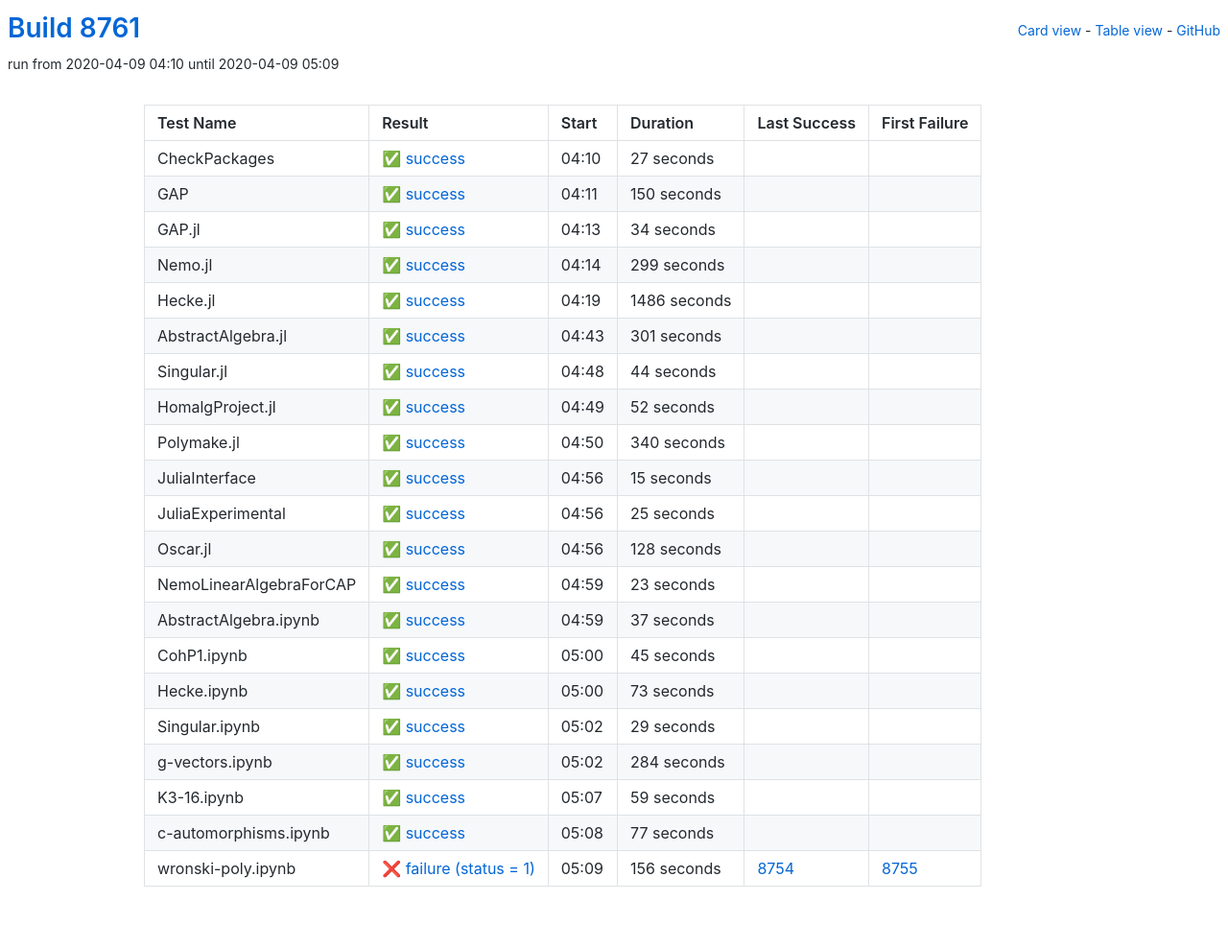
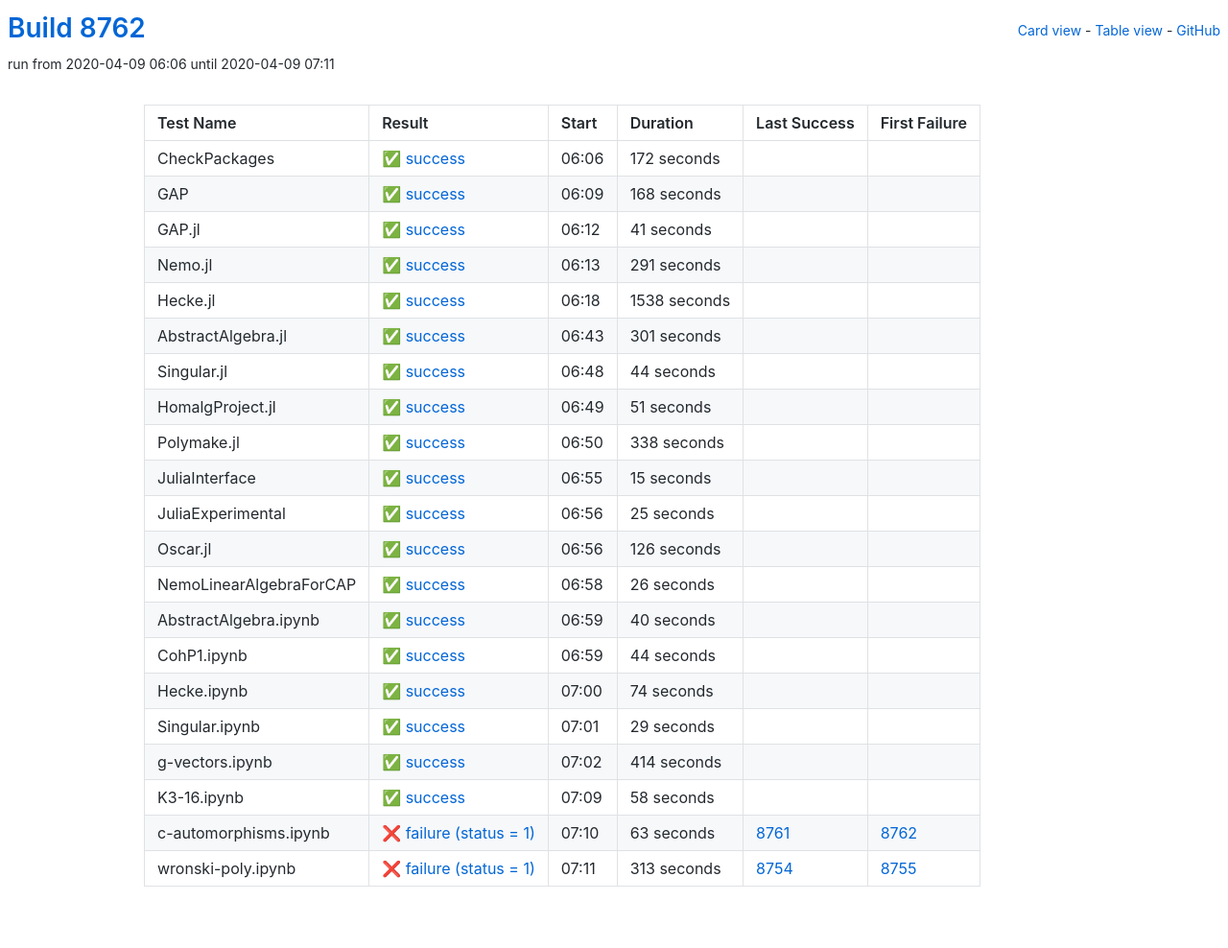
Before and after one commit to oscar-system/oscar-ci-status, a Jekyll site: the page built from table.html, in a window 1280 px wide. Shown: the whole page at 96% size. Built offline with Jekyll 4.4.1, drawn with Linux system fonts in a browser that asks for light colours.

Commit message:
Build 8762

```diff
--- a/_data/ci.yml
+++ b/_data/ci.yml
@@ -1,60 +1,60 @@
-build: 8761
-build_url: https://oscarci.mathematik.uni-kl.de/job/oscar/8761/
+build: 8762
+build_url: https://oscarci.mathematik.uni-kl.de/job/oscar/8762/
 job: oscar
 tests:
-- duration: 27
+- duration: 172
   exitcode: 0
   first_failure: false
   first_failure_url: null
   last_success: false
   last_success_url: null
-  log: https://oscarci.mathematik.uni-kl.de/job/oscar/8761/artifact/logs/build-8761/CheckPackages.log
+  log: https://oscarci.mathematik.uni-kl.de/job/oscar/8762/artifact/logs/build-8762/CheckPackages.log
   name: CheckPackages
-  start: 2020-04-09 04:10
+  start: 2020-04-09 06:06
   status: success
   success: true
-- duration: 150
+- duration: 168
   exitcode: 0
   first_failure: false
   first_failure_url: null
   last_success: false
   last_success_url: null
-  log: https://oscarci.mathematik.uni-kl.de/job/oscar/8761/artifact/logs/build-8761/GAP.log
+  log: https://oscarci.mathematik.uni-kl.de/job/oscar/8762/artifact/logs/build-8762/GAP.log
   name: GAP
-  start: 2020-04-09 04:11
+  start: 2020-04-09 06:09
   status: success
   success: true
-- duration: 34
+- duration: 41
   exitcode: 0
   first_failure: false
   first_failure_url: null
   last_success: false
   last_success_url: null
-  log: https://oscarci.mathematik.uni-kl.de/job/oscar/8761/artifact/logs/build-8761/GAP.jl.log
+  log: https://oscarci.mathematik.uni-kl.de/job/oscar/8762/artifact/logs/build-8762/GAP.jl.log
   name: GAP.jl
-  start: 2020-04-09 04:13
+  start: 2020-04-09 06:12
   status: success
   success: true
-- duration: 299
+- duration: 291
   exitcode: 0
   first_failure: false
   first_failure_url: null
   last_success: false
   last_success_url: null
-  log: https://oscarci.mathematik.uni-kl.de/job/oscar/8761/artifact/logs/build-8761/Nemo.jl.log
+  log: https://oscarci.mathematik.uni-kl.de/job/oscar/8762/artifact/logs/build-8762/Nemo.jl.log
   name: Nemo.jl
-  start: 2020-04-09 04:14
+  start: 2020-04-09 06:13
   status: success
   success: true
-- duration: 1486
+- duration: 1538
   exitcode: 0
   first_failure: false
   first_failure_url: null
   last_success: false
   last_success_url: null
-  log: https://oscarci.mathematik.uni-kl.de/job/oscar/8761/artifact/logs/build-8761/Hecke.jl.log
+  log: https://oscarci.mathematik.uni-kl.de/job/oscar/8762/artifact/logs/build-8762/Hecke.jl.log
   name: Hecke.jl
-  start: 2020-04-09 04:19
+  start: 2020-04-09 06:18
   status: success
   success: true
 - duration: 301
@@ -63,9 +63,9 @@ tests:
   first_failure_url: null
   last_success: false
   last_success_url: null
-  log: https://oscarci.mathematik.uni-kl.de/job/oscar/8761/artifact/logs/build-8761/AbstractAlgebra.jl.log
+  log: https://oscarci.mathematik.uni-kl.de/job/oscar/8762/artifact/logs/build-8762/AbstractAlgebra.jl.log
   name: AbstractAlgebra.jl
-  start: 2020-04-09 04:43
+  start: 2020-04-09 06:43
   status: success
   success: true
 - duration: 44
@@ -74,31 +74,31 @@ tests:
   first_failure_url: null
   last_success: false
   last_success_url: null
-  log: https://oscarci.mathematik.uni-kl.de/job/oscar/8761/artifact/logs/build-8761/Singular.jl.log
+  log: https://oscarci.mathematik.uni-kl.de/job/oscar/8762/artifact/logs/build-8762/Singular.jl.log
   name: Singular.jl
-  start: 2020-04-09 04:48
+  start: 2020-04-09 06:48
   status: success
   success: true
-- duration: 52
+- duration: 51
   exitcode: 0
   first_failure: false
   first_failure_url: null
   last_success: false
   last_success_url: null
-  log: https://oscarci.mathematik.uni-kl.de/job/oscar/8761/artifact/logs/build-8761/HomalgProject.jl.log
+  log: https://oscarci.mathematik.uni-kl.de/job/oscar/8762/artifact/logs/build-8762/HomalgProject.jl.log
   name: HomalgProject.jl
-  start: 2020-04-09 04:49
+  start: 2020-04-09 06:49
   status: success
   success: true
-- duration: 340
+- duration: 338
   exitcode: 0
   first_failure: false
   first_failure_url: null
   last_success: false
   last_success_url: null
-  log: https://oscarci.mathematik.uni-kl.de/job/oscar/8761/artifact/logs/build-8761/Polymake.jl.log
+  log: https://oscarci.mathematik.uni-kl.de/job/oscar/8762/artifact/logs/build-8762/Polymake.jl.log
   name: Polymake.jl
-  start: 2020-04-09 04:50
+  start: 2020-04-09 06:50
   status: success
   success: true
 - duration: 15
@@ -107,9 +107,9 @@ tests:
   first_failure_url: null
   last_success: false
   last_success_url: null
-  log: https://oscarci.mathematik.uni-kl.de/job/oscar/8761/artifact/logs/build-8761/JuliaInterface.log
+  log: https://oscarci.mathematik.uni-kl.de/job/oscar/8762/artifact/logs/build-8762/JuliaInterface.log
   name: JuliaInterface
-  start: 2020-04-09 04:56
+  start: 2020-04-09 06:55
   status: success
   success: true
 - duration: 25
@@ -118,64 +118,64 @@ tests:
   first_failure_url: null
   last_success: false
   last_success_url: null
-  log: https://oscarci.mathematik.uni-kl.de/job/oscar/8761/artifact/logs/build-8761/JuliaExperimental.log
+  log: https://oscarci.mathematik.uni-kl.de/job/oscar/8762/artifact/logs/build-8762/JuliaExperimental.log
   name: JuliaExperimental
-  start: 2020-04-09 04:56
+  start: 2020-04-09 06:56
   status: success
   success: true
-- duration: 128
+- duration: 126
   exitcode: 0
   first_failure: false
   first_failure_url: null
   last_success: false
   last_success_url: null
-  log: https://oscarci.mathematik.uni-kl.de/job/oscar/8761/artifact/logs/build-8761/Oscar.jl.log
+  log: https://oscarci.mathematik.uni-kl.de/job/oscar/8762/artifact/logs/build-8762/Oscar.jl.log
   name: Oscar.jl
-  start: 2020-04-09 04:56
+  start: 2020-04-09 06:56
   status: success
   success: true
-- duration: 23
+- duration: 26
   exitcode: 0
   first_failure: false
   first_failure_url: null
   last_success: false
   last_success_url: null
-  log: https://oscarci.mathematik.uni-kl.de/job/oscar/8761/artifact/logs/build-8761/NemoLinearAlgebraForCAP.log
+  log: https://oscarci.mathematik.uni-kl.de/job/oscar/8762/artifact/logs/build-8762/NemoLinearAlgebraForCAP.log
   name: NemoLinearAlgebraForCAP
-  start: 2020-04-09 04:59
+  start: 2020-04-09 06:58
   status: success
   success: true
-- duration: 37
+- duration: 40
   exitcode: 0
   first_failure: false
   first_failure_url: null
   last_success: false
   last_success_url: null
-  log: https://oscarci.mathematik.uni-kl.de/job/oscar/8761/artifact/logs/build-8761/AbstractAlgebra.ipynb.log
+  log: https://oscarci.mathematik.uni-kl.de/job/oscar/8762/artifact/logs/build-8762/AbstractAlgebra.ipynb.log
   name: AbstractAlgebra.ipynb
-  start: 2020-04-09 04:59
+  start: 2020-04-09 06:59
   status: success
   success: true
-- duration: 45
+- duration: 44
   exitcode: 0
   first_failure: false
   first_failure_url: null
   last_success: false
   last_success_url: null
-  log: https://oscarci.mathematik.uni-kl.de/job/oscar/8761/artifact/logs/build-8761/CohP1.ipynb.log
+  log: https://oscarci.mathematik.uni-kl.de/job/oscar/8762/artifact/logs/build-8762/CohP1.ipynb.log
   name: CohP1.ipynb
-  start: 2020-04-09 05:00
+  start: 2020-04-09 06:59
   status: success
   success: true
-- duration: 73
+- duration: 74
   exitcode: 0
   first_failure: false
   first_failure_url: null
   last_success: false
   last_success_url: null
-  log: https://oscarci.mathematik.uni-kl.de/job/oscar/8761/artifact/logs/build-8761/Hecke.ipynb.log
+  log: https://oscarci.mathematik.uni-kl.de/job/oscar/8762/artifact/logs/build-8762/Hecke.ipynb.log
   name: Hecke.ipynb
-  start: 2020-04-09 05:00
+  start: 2020-04-09 07:00
   status: success
   success: true
 - duration: 29
@@ -184,52 +184,52 @@ tests:
   first_failure_url: null
   last_success: false
   last_success_url: null
-  log: https://oscarci.mathematik.uni-kl.de/job/oscar/8761/artifact/logs/build-8761/Singular.ipynb.log
+  log: https://oscarci.mathematik.uni-kl.de/job/oscar/8762/artifact/logs/build-8762/Singular.ipynb.log
   name: Singular.ipynb
-  start: 2020-04-09 05:02
+  start: 2020-04-09 07:01
   status: success
   success: true
-- duration: 284
+- duration: 414
   exitcode: 0
   first_failure: false
   first_failure_url: null
   last_success: false
   last_success_url: null
-  log: https://oscarci.mathematik.uni-kl.de/job/oscar/8761/artifact/logs/build-8761/g-vectors.ipynb.log
+  log: https://oscarci.mathematik.uni-kl.de/job/oscar/8762/artifact/logs/build-8762/g-vectors.ipynb.log
   name: g-vectors.ipynb
-  start: 2020-04-09 05:02
+  start: 2020-04-09 07:02
   status: success
   success: true
-- duration: 59
+- duration: 58
   exitcode: 0
   first_failure: false
   first_failure_url: null
   last_success: false
   last_success_url: null
-  log: https://oscarci.mathematik.uni-kl.de/job/oscar/8761/artifact/logs/build-8761/K3-16.ipynb.log
+  log: https://oscarci.mathematik.uni-kl.de/job/oscar/8762/artifact/logs/build-8762/K3-16.ipynb.log
   name: K3-16.ipynb
-  start: 2020-04-09 05:07
+  start: 2020-04-09 07:09
   status: success
   success: true
-- duration: 77
-  exitcode: 0
-  first_failure: false
-  first_failure_url: null
-  last_success: false
-  last_success_url: null
-  log: https://oscarci.mathematik.uni-kl.de/job/oscar/8761/artifact/logs/build-8761/c-automorphisms.ipynb.log
+- duration: 63
+  exitcode: 1
+  first_failure: 8762
+  first_failure_url: https://oscarci.mathematik.uni-kl.de/job/oscar/8762/
+  last_success: 8761
+  last_success_url: https://oscarci.mathematik.uni-kl.de/job/oscar/8761/
+  log: https://oscarci.mathematik.uni-kl.de/job/oscar/8762/artifact/logs/build-8762/c-automorphisms.ipynb.log
   name: c-automorphisms.ipynb
-  start: 2020-04-09 05:08
-  status: success
-  success: true
-- duration: 156
+  start: 2020-04-09 07:10
+  status: failure
+  success: false
+- duration: 313
   exitcode: 1
   first_failure: 8755
   first_failure_url: https://oscarci.mathematik.uni-kl.de/job/oscar/8755/
   last_success: 8754
   last_success_url: https://oscarci.mathematik.uni-kl.de/job/oscar/8754/
-  log: https://oscarci.mathematik.uni-kl.de/job/oscar/8761/artifact/logs/build-8761/wronski-poly.ipynb.log
+  log: https://oscarci.mathematik.uni-kl.de/job/oscar/8762/artifact/logs/build-8762/wronski-poly.ipynb.log
   name: wronski-poly.ipynb
-  start: 2020-04-09 05:09
+  start: 2020-04-09 07:11
   status: failure
   success: false
```
Also changed, not shown: README.md.
